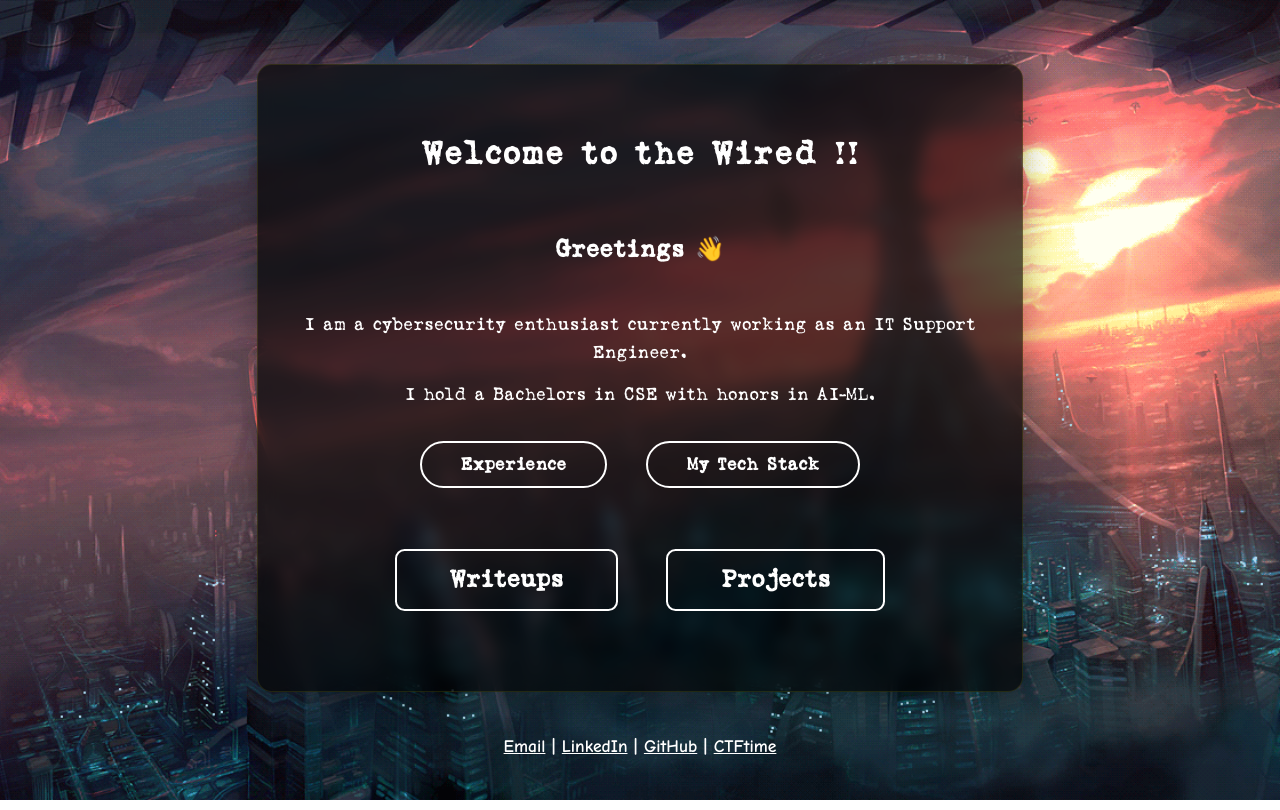
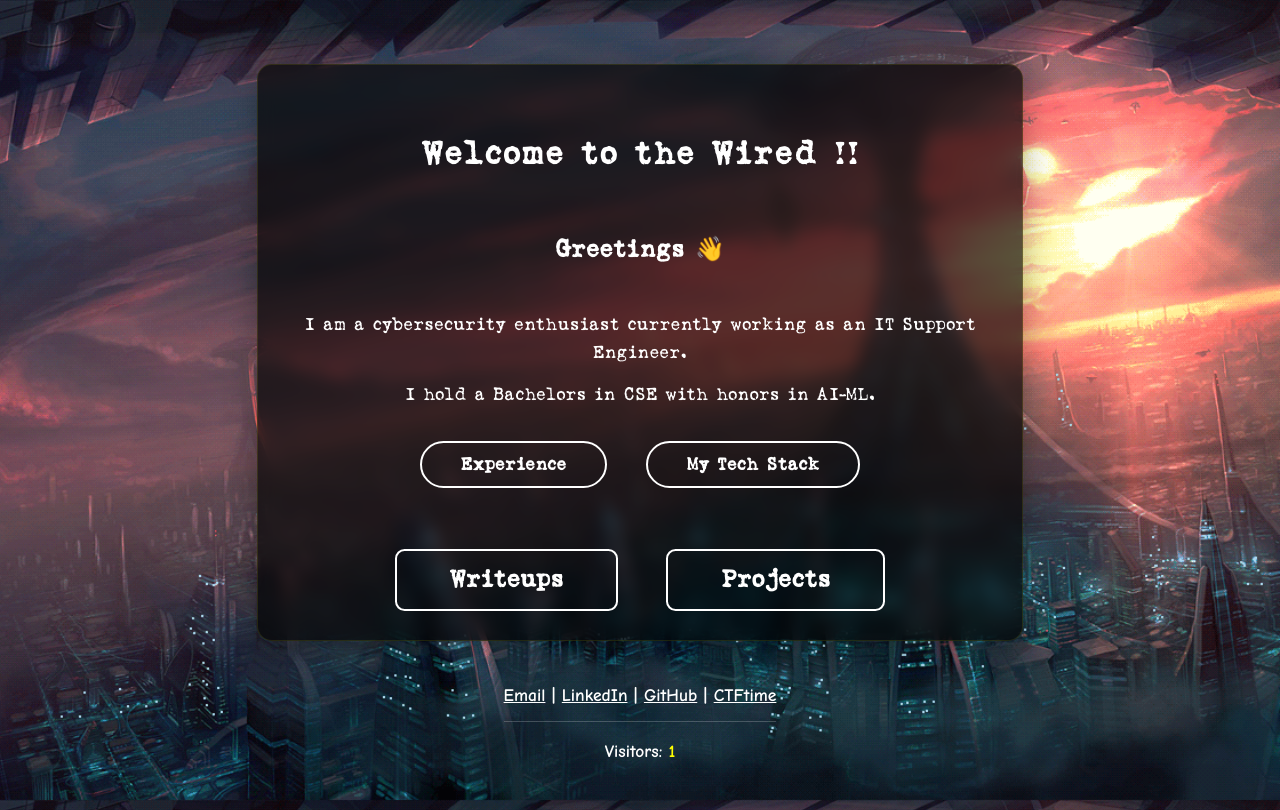
Before and after one commit to gauravchand/gauravchand.github.io, a plain HTML site: page index.html in a window 1280 px wide. Drawn offline with Linux system fonts and the light colour scheme.

Commit message:
Add website visitor counter

```diff
--- a/design.css
+++ b/design.css
@@ -156,6 +156,24 @@
 
 footer a:hover {
     color: #ffffff;
+}
+
+.visitor-count {
+    margin-top: 1em;
+    padding-top: 1em;
+    border-top: 1px solid rgba(255, 255, 255, 0.2);
+    font-size: 0.9em;
+}
+
+.visitor-count p {
+    margin: 0;
+    color: #ffffff;
+    font-family: comic sans ms, monospace;
+}
+
+#visitor-number {
+    font-weight: bold;
+    color: #ffff00;
 }
 
 @font-face {
--- a/index.html
+++ b/index.html
@@ -36,9 +36,25 @@
         <a href="https://linkedin.com/in/gaurav-ct/" target="_blank">LinkedIn</a> |
         <a href="https://github.com/gauravchand" target="_blank">GitHub</a> |
         <a href="https://ctftime.org/team/372867" target="blank">CTFtime</a>
+        <div class="visitor-count">
+            <p>Visitors: <span id="visitor-number">0</span></p>
+        </div>
     </footer>
 
-</script>
-</script>
+    <script>
+        // Visitor counter
+        function initializeVisitorCounter() {
+            let visitCount = localStorage.getItem('visitCount');
+            if (visitCount === null) {
+                visitCount = 1;
+            } else {
+                visitCount = parseInt(visitCount) + 1;
+            }
+            localStorage.setItem('visitCount', visitCount);
+            document.getElementById('visitor-number').textContent = visitCount;
+        }
+
+        window.addEventListener('load', initializeVisitorCounter);
+    </script>
 </body>
 </html>
```
